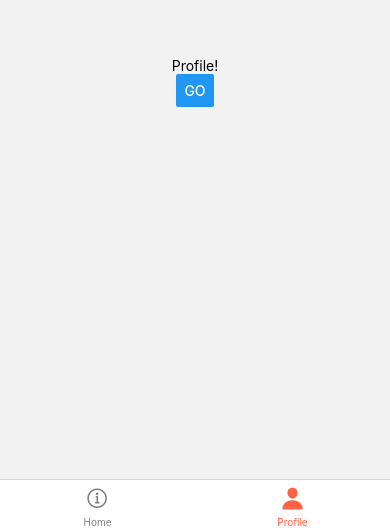
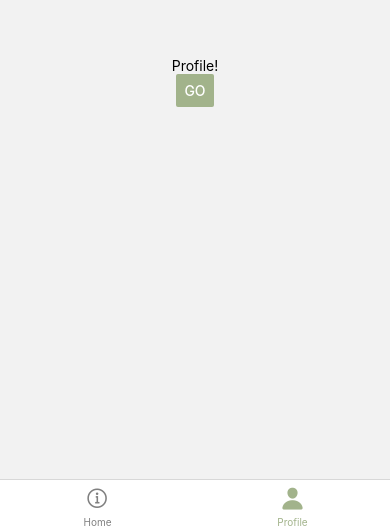
Before and after one commit to xlash5/mobile-ca, a React Native app: screen /Profile in a window 390 px wide. Shown: the part 316-844 px from the top of the page. Built offline with nearby package versions, Linux system fonts and the light colour scheme.

Commit message:
palette added

```diff
--- a/App.js
+++ b/App.js
@@ -1,8 +1,15 @@
 import { StyleSheet, Text, View } from 'react-native'
 import React from 'react'
 import Navigation from './src/navigation/Navigation';
+import { LogBox } from 'react-native';
+
+
 
 const App = () => {
+  LogBox.ignoreLogs([
+    "[react-native-gesture-handler] Seems like you\'re using an old API with gesture components, check out new Gestures system!",
+  ]);
+
   return (
     <Navigation />
   )
--- a/src/navigation/Navigation.js
+++ b/src/navigation/Navigation.js
@@ -4,6 +4,7 @@ import { NavigationContainer } from '@react-navigation/native';
 import { createBottomTabNavigator } from '@react-navigation/bottom-tabs';
 import Ionicons from 'react-native-vector-icons/Ionicons';
 import ProfileStack from './ProfileStack';
+import Palette from '../theme/Palette';
 
 function HomeScreen() {
     return (
@@ -42,7 +43,7 @@ export default function Navigation() {
                         // You can return any component that you like here!
                         return <Ionicons name={iconName} size={size} color={color} />;
                     },
-                    tabBarActiveTintColor: 'tomato',
+                    tabBarActiveTintColor: Palette.tirdiary,
                     tabBarInactiveTintColor: 'gray',
                     headerShown: false,
                 })}
--- a/src/navigation/ProfileStack.js
+++ b/src/navigation/ProfileStack.js
@@ -1,6 +1,7 @@
 import React from 'react';
 import { Text, View, Button } from 'react-native';
 import { createStackNavigator } from '@react-navigation/stack';
+import Palette from '../theme/Palette';
 
 function ProfileScreen({ navigation }) {
     return (
@@ -10,6 +11,7 @@ function ProfileScreen({ navigation }) {
                 onPress={() => {
                     navigation.navigate('First');
                 }}
+                color={Palette.tirdiary}
                 title="GO" />
         </View>
     );
@@ -22,6 +24,7 @@ function FirstScreen({ navigation }) {
                 onPress={() => {
                     navigation.navigate('Second');
                 }}
+                color={Palette.tirdiary}
                 title="GO" />
         </View>
     );
--- /dev/null
+++ b/src/theme/Palette.js
@@ -0,0 +1,6 @@
+export default {
+    "primary": "#E6BA95",
+    "secondary": "#E4E9BE",
+    "tirdiary": "#A2B38B",
+    "background": "#FAFDD6",
+}
```
Also changed, not shown: 7 other files (tests, documents, lock files or other folders).
